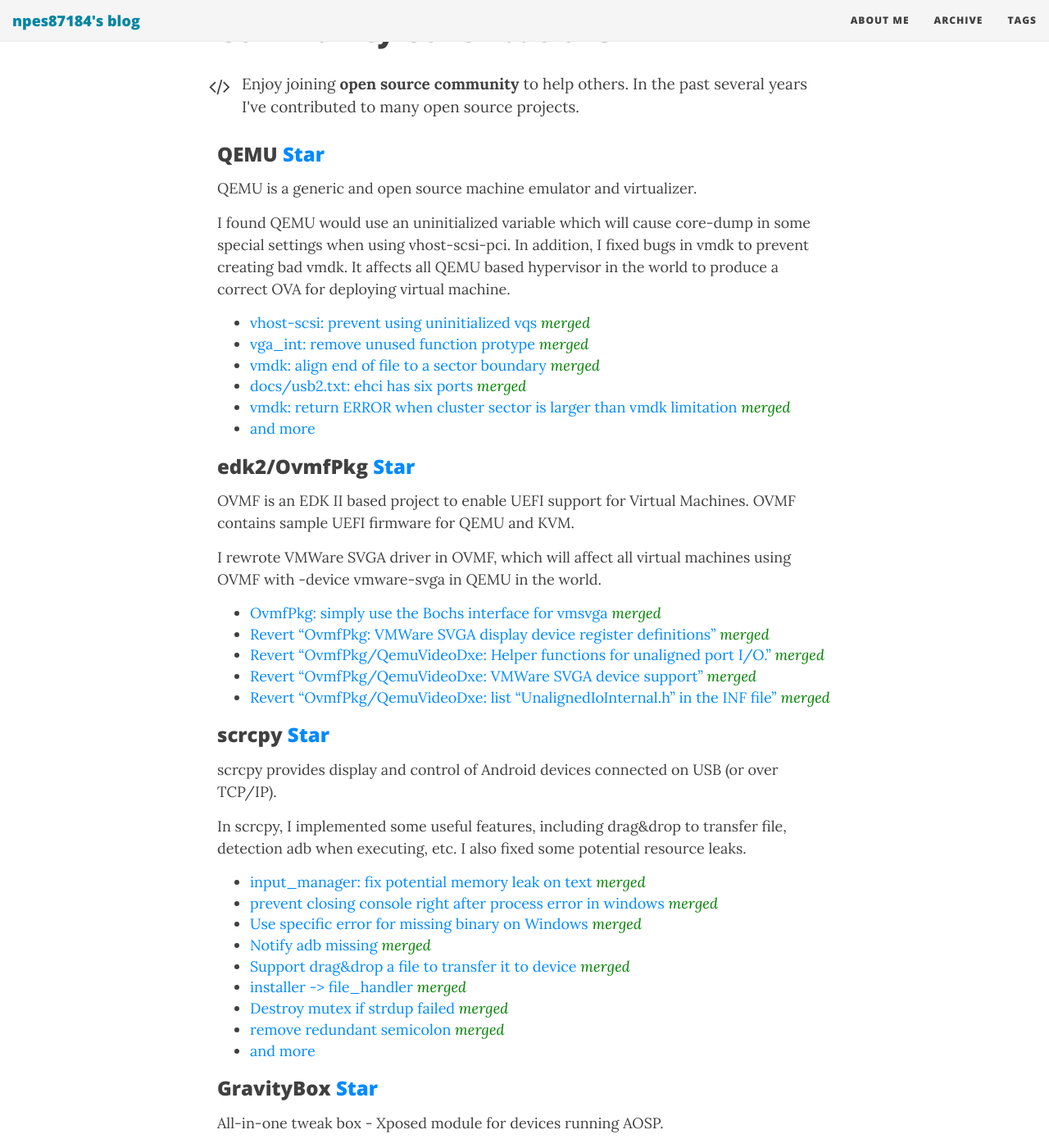
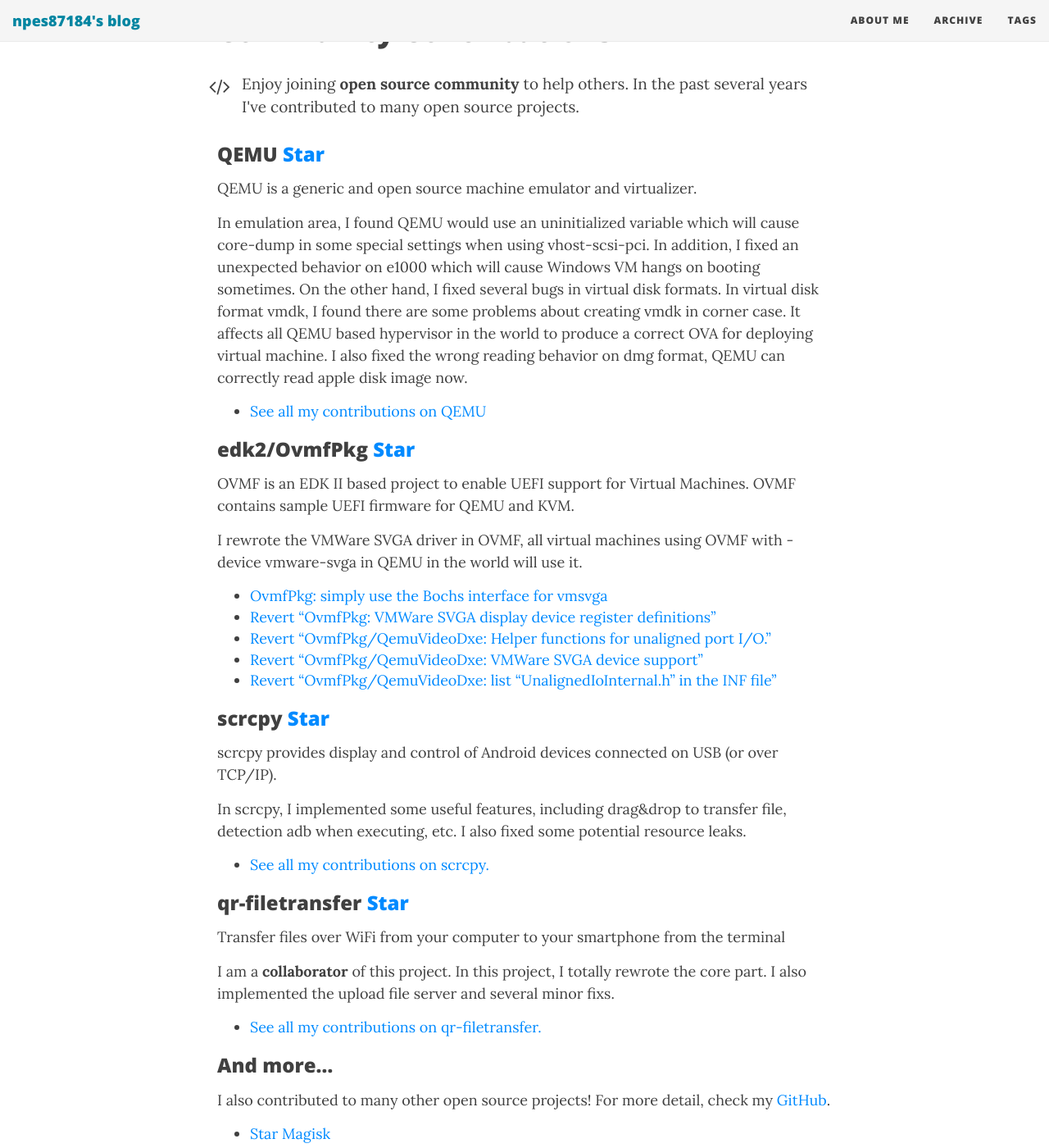
Before and after one commit to npes87184/npes87184.github.io, a Jekyll site: the page built from aboutme.md, in a window 1280 px wide and 1400 px high, scrolled down 427 px. Shown: the whole window at 82% size. Built offline with Jekyll 4.4.1, drawn with Linux system fonts in a browser that asks for light colours; nearby versions of some CDN libraries; some of the changed text lies outside the part shown.

Commit message:
Update aboutme.md

```diff
--- a/aboutme.md
+++ b/aboutme.md
@@ -22,14 +22,11 @@
 </p>
 
 <p class="about-contribution-text">
-I found QEMU would use an uninitialized variable which will cause core-dump in some special settings when using vhost-scsi-pci. In addition, I fixed bugs in vmdk to prevent creating bad vmdk. It affects all QEMU based hypervisor in the world to produce a correct OVA for deploying virtual machine.
+In emulation area, I found QEMU would use an uninitialized variable which will cause core-dump in some special settings when using vhost-scsi-pci. In addition, I fixed an unexpected behavior on e1000 which will cause Windows VM hangs on booting sometimes.
+
+On the other hand, I fixed several bugs in virtual disk formats. In virtual disk format vmdk, I found there are some problems about creating vmdk in corner case. It affects all QEMU based hypervisor in the world to produce a correct OVA for deploying virtual machine. I also fixed the wrong reading behavior on dmg format, QEMU can correctly read apple disk image now.
 </p>
-* [vhost-scsi: prevent using uninitialized vqs](https://github.com/qemu/qemu/commit/e6cc11d64fc998c11a4dfcde8fda3fc33a74d844) <em style="color: green;">merged</em>
-* [vga_int: remove unused function protype](https://github.com/qemu/qemu/commit/e69a10f468d8f6aa6c00a4308f5a8e1f2fd6b3a1) <em style="color: green;">merged</em>
-* [vmdk: align end of file to a sector boundary](https://github.com/qemu/qemu/commit/51b3c6b73acae1e3fd3c7d441fc86dd17356695f) <em style="color: green;">merged</em>
-* [docs/usb2.txt: ehci has six ports](https://github.com/qemu/qemu/commit/95c94f8968325390d63b3c407584e91e6d7fb010) <em style="color: green;">merged</em>
-* [vmdk: return ERROR when cluster sector is larger than vmdk limitation](https://github.com/qemu/qemu/commit/a77672ea3d95094a0cb4f974de84fb7353c67cc0) <em style="color: green;">merged</em>
-* [and more](https://git.qemu.org/?p=qemu.git&a=search&h=HEAD&st=author&s=npes87184%7Cyuchenlin&sr=1)
+* [See all my contributions on QEMU](https://git.qemu.org/?p=qemu.git&a=search&h=HEAD&st=author&s=npes87184%7Cyuchenlin&sr=1)
 
 ### edk2/OvmfPkg <a class="github-button" href="https://github.com/tianocore/edk2" data-show-count="true" aria-label="Star tianocore/edk2 on GitHub">Star</a>
 
@@ -38,13 +35,13 @@
 </p>
 
 <p class="about-contribution-text">
-I rewrote VMWare SVGA driver in OVMF, which will affect all virtual machines using OVMF with -device vmware-svga in QEMU in the world.
+I rewrote the VMWare SVGA driver in OVMF, all virtual machines using OVMF with -device vmware-svga in QEMU in the world will use it.
 </p>
-* [OvmfPkg: simply use the Bochs interface for vmsvga](https://github.com/tianocore/edk2/commit/d021868ccf49e2a39664021909354ef1150b0a6d) <em style="color: green;">merged</em>
-* [Revert "OvmfPkg: VMWare SVGA display device register definitions"](https://github.com/tianocore/edk2/commit/330e18555cd246465e0229e1daa1a72287d3274d) <em style="color: green;">merged</em>
-* [Revert "OvmfPkg/QemuVideoDxe: Helper functions for unaligned port I/O."](https://github.com/tianocore/edk2/commit/9442266c701ac00d9bef0dc7ac6bc1b22b0c4d00) <em style="color: green;">merged</em>
-* [Revert "OvmfPkg/QemuVideoDxe: VMWare SVGA device support"](https://github.com/tianocore/edk2/commit/1358ecb77fea69108a8b1eb00f5b1ea709460fe1) <em style="color: green;">merged</em>
-* [Revert "OvmfPkg/QemuVideoDxe: list "UnalignedIoInternal.h" in the INF file"](https://github.com/tianocore/edk2/commit/29d8a4d4abb1785e51366b6fda68198c37927e36) <em style="color: green;">merged</em>
+* [OvmfPkg: simply use the Bochs interface for vmsvga](https://github.com/tianocore/edk2/commit/d021868ccf49e2a39664021909354ef1150b0a6d)
+* [Revert "OvmfPkg: VMWare SVGA display device register definitions"](https://github.com/tianocore/edk2/commit/330e18555cd246465e0229e1daa1a72287d3274d)
+* [Revert "OvmfPkg/QemuVideoDxe: Helper functions for unaligned port I/O."](https://github.com/tianocore/edk2/commit/9442266c701ac00d9bef0dc7ac6bc1b22b0c4d00)
+* [Revert "OvmfPkg/QemuVideoDxe: VMWare SVGA device support"](https://github.com/tianocore/edk2/commit/1358ecb77fea69108a8b1eb00f5b1ea709460fe1)
+* [Revert "OvmfPkg/QemuVideoDxe: list "UnalignedIoInternal.h" in the INF file"](https://github.com/tianocore/edk2/commit/29d8a4d4abb1785e51366b6fda68198c37927e36)
 
 ### scrcpy <a class="github-button" href="https://github.com/Genymobile/scrcpy" data-show-count="true" aria-label="Star Genymobile/scrcpy on GitHub">Star</a>
 
@@ -56,47 +53,28 @@
 In scrcpy, I implemented some useful features, including drag&drop to transfer file, detection adb when executing, etc. I also fixed some potential resource leaks.
 </p>
 
-* [input_manager: fix potential memory leak on text](https://github.com/Genymobile/scrcpy/commit/96056e3213b9f142cc39672186290b7495c1e0dd) <em style="color: green;">merged</em>
-* [prevent closing console right after process error in windows](https://github.com/Genymobile/scrcpy/commit/140b1ef6a5f2de489f99c6f7f63dc2a49bc404f6) <em style="color: green;">merged</em>
-* [Use specific error for missing binary on Windows](https://github.com/Genymobile/scrcpy/commit/27bed948d4ddfffbb6ea5ad80a2a58394fa96b75) <em style="color: green;">merged</em>
-* [Notify adb missing](https://github.com/Genymobile/scrcpy/commit/6d2d803003c231df9df3343eb73edf97d9ac3c76) <em style="color: green;">merged</em>
-* [Support drag&drop a file to transfer it to device](https://github.com/Genymobile/scrcpy/commit/66f45f9dae6a9c1a6845c4c87377c9bc235edd7f) <em style="color: green;">merged</em>
-* [installer -> file_handler](https://github.com/Genymobile/scrcpy/commit/aa97eed24b7571c1c30026528eceba15f382a862) <em style="color: green;">merged</em>
-* [Destroy mutex if strdup failed](https://github.com/Genymobile/scrcpy/commit/a3ab92226d96669e10b659bf559e50e64fe4a205) <em style="color: green;">merged</em>
-* [remove redundant semicolon](https://github.com/Genymobile/scrcpy/commit/f8ef4f1cf77584541a001c9e22f5add32f71ded4) <em style="color: green;">merged</em>
-* [and more](https://github.com/Genymobile/scrcpy/commits?author=npes87184)
+* [See all my contributions on scrcpy.](https://github.com/Genymobile/scrcpy/commits?author=npes87184)
 
-### GravityBox <a class="github-button" href="https://github.com/GravityBox/GravityBox" data-show-count="true" aria-label="Star GravityBox/GravityBox on GitHub">Star</a>
+### qr-filetransfer <a class="github-button" href="https://github.com/sdushantha/qr-filetransfer" data-show-count="true" aria-label="Star sdushantha/qr-filetransfer on GitHub">Star</a>
 
 <p class="about-contribution-text">
-All-in-one tweak box - Xposed module for devices running AOSP.
+Transfer files over WiFi from your computer to your smartphone from the terminal
 </p>
 
 <p class="about-contribution-text">
-In this project, I put the AM/PM to the left of the clock by habits in Chinese area.
+I am a <strong>collaborator</strong> of this project. In this project, I totally rewrote the core part. I also implemented the upload file server and several minor fixs.
 </p>
 
-* [put am/pm to the left of clock in Chinese area](https://github.com/GravityBox/GravityBox/commit/bbc91e01a3d7681a0c4bc34c32195a7576eda2c0) <em style="color: green;">merged</em>
-
-### Magisk <a class="github-button" href="https://github.com/topjohnwu/Magisk" data-show-count="true" aria-label="Star topjohnwu/Magisk on GitHub">Star</a>
-
-<p class="about-contribution-text">
-Magisk is a suite of open source tools for customizing Android.
-</p>
-
-<p class="about-contribution-text">
-I fixed some potential resource leaks and memory overwrite in Magisk.
-</p>
-
-* [utils/misc.c: prevent file staying opened when function leaving](https://github.com/topjohnwu/Magisk/commit/0ab6ffefb43c38aa036e7368454a89807bfef9f7) <em style="color: green;">merged</em>
-* [Prevent setting zero over than bound](https://github.com/topjohnwu/Magisk/commit/312466aaf82084b8abbbf99f6751310521f6ef64) <em style="color: green;">merged</em>
+* [See all my contributions on qr-filetransfer.](https://github.com/sdushantha/qr-filetransfer/commits?author=npes87184)
 
 ### And more...
 
 <p class="about-contribution-text">
-I also contributed to many smaller open source projects! For more detail, check my <a href="https://github.com/npes87184">GitHub</a>.
+I also contributed to many other open source projects! For more detail, check my <a href="https://github.com/npes87184">GitHub</a>.
 </p>
 
+* <a class="github-button" href="https://github.com/topjohnwu/magisk" data-show-count="true" aria-label="Star topjohnwu/magisk on GitHub">Star</a> [Magisk](https://github.com/topjohnwu/magisk)
+* <a class="github-button" href="https://github.com/GravityBox/GravityBox" data-show-count="true" aria-label="Star GravityBox/GravityBox on GitHub">Star</a> [GravityBox](https://github.com/GravityBox/GravityBox)
 * <a class="github-button" href="https://github.com/pupuliao/JNovelDownloader" data-show-count="true" aria-label="Star pupuliao/JNovelDownloader on GitHub">Star</a> [JNovelDownloader](https://github.com/pupuliao/JNovelDownloader)
 * <a class="github-button" href="https://github.com/Angads25/android-filepicker" data-show-count="true" aria-label="Star Angads25/android-filepicker on GitHub">Star</a>[android-filepicker](https://github.com/Angads25/android-filepicker)
 * <a class="github-button" href="https://github.com/sh1r0/NovelDroid" data-show-count="true" aria-label="Star sh1r0/NovelDroid on GitHub">Star</a>[NovelDroid](https://github.com/sh1r0/NovelDroid)
@@ -119,20 +97,34 @@
 </p>
 
 * More than 20,000 downloads.
-* Score 4.6/5 in google play.
+* More than 4,500 live users.
+* Score 4.7/5 in google play.
 
 ### PokeDict <a class="github-button" href="https://github.com/npes87184/PokeResearchDictionary" data-show-count="true" aria-label="Star npes87184/PokeResearchDictionary on GitHub">Star</a>
 
 * Gone to rank first in tool category of Google Play when it first released.
-* More than 9,900 downloads.
+* More than 10,000 downloads.
 * Score 4.6/5 in google play.
 
 <h1>Experiences</h1>
 
 <p class="about-text">
 <span class="fa fa-briefcase about-icon"></span>
-Working as a Software Engineer in <strong><a href="https://www.synology.com/en-global">Synology</a></strong>. We are building reliable and flexible virtualization infrastructure solution. 2016 ~ Now
+Working as a Software Engineer in <strong><a href="https://www.synology.com/en-global">Synology</a></strong>. We are building reliable and flexible virtualization infrastructure solutions. 2016 ~ Now
 </p>
+
+### Main contributions:
+
+* Independent designed and implemented Virtual DSM License System in Synology Virtual Machine Manager.
+* Integrated Synology Virtual Machine Manager and Active Backup for Business with Active backup team.
+* Experienced in the design and implementation of Virtual Machine and Virtual Machine Cluster.
+* Integrated Virtual DSM into Synology Demo Site. [Live Demo](https://demo.synology.com/)
+* Designed and implemented Virtual Machine Manager public API.
+
+### Highlight:
+
+* Improved the performance of import/export VM by modifying QEMU. We save 48% time in importing also 38% time in exporting. It reduce the extra space requirement, too.
+* Improved the company's internal automated testing framework, let it can run TestSuite parallelization. Improve about 9% performance without modifying CI testing code.
 
 <p class="about-text">
 <span class="fa fa-briefcase about-icon"></span>
```
Also changed, not shown: other parts of aboutme.md (+1 -1 lines).
